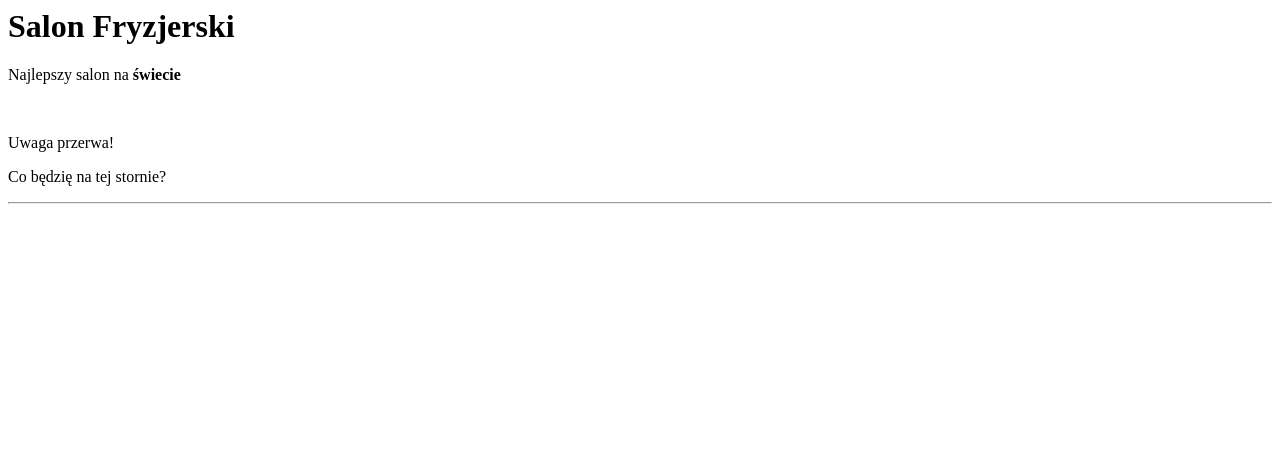
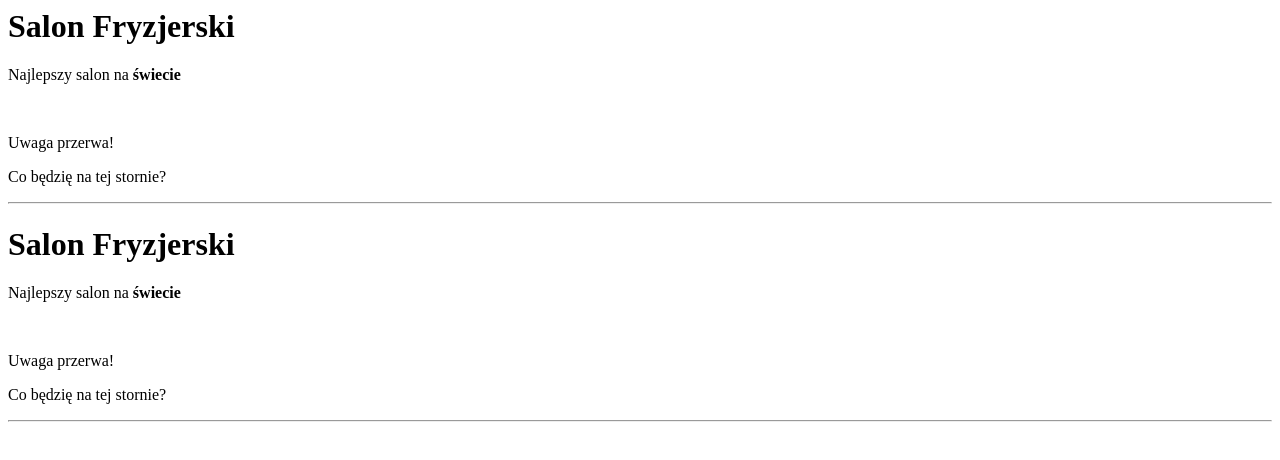
Before and after one commit to poko09/Projekt_Fryzjer, a plain HTML site: page projekt_fryzjer.html in a window 1280 px wide. Drawn offline with Linux system fonts and the light colour scheme.

Commit message:
1 zmiana

```diff
--- a/projekt_fryzjer.html
+++ b/projekt_fryzjer.html
@@ -18,4 +18,16 @@
     </body>
 
 
+    <body>
+        <h1>Salon Fryzjerski</h1>
+        <p>Najlepszy salon na <b>świecie</b> </p>
+        <br/>
+        <p>Uwaga przerwa!</p>
+        <p>Co będzię na tej stornie?</p>
+        <hr/>
+    </body>
+
+
+
+
 </html>
```
